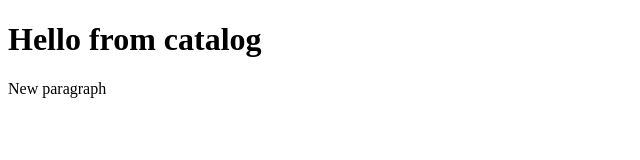
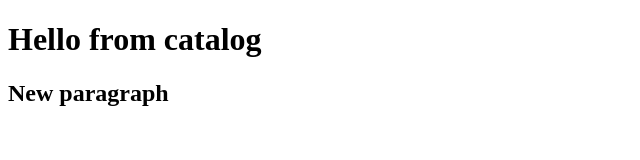
Before and after one commit to NorXees/training_u1, a plain HTML site: page cat.html in a window 1280 px wide. Shown: the whole page, without its empty margins (0-640 px from the left). Drawn offline with Linux system fonts and the light colour scheme.

Commit message:
izmenenie

```diff
--- a/cat.html
+++ b/cat.html
@@ -7,6 +7,6 @@
   </head>
   <body>
     <h1>Hello from catalog</h1>
-    <p>New paragraph</p>
+    <h2>New paragraph</h2>
   </body>
 </html>
```
